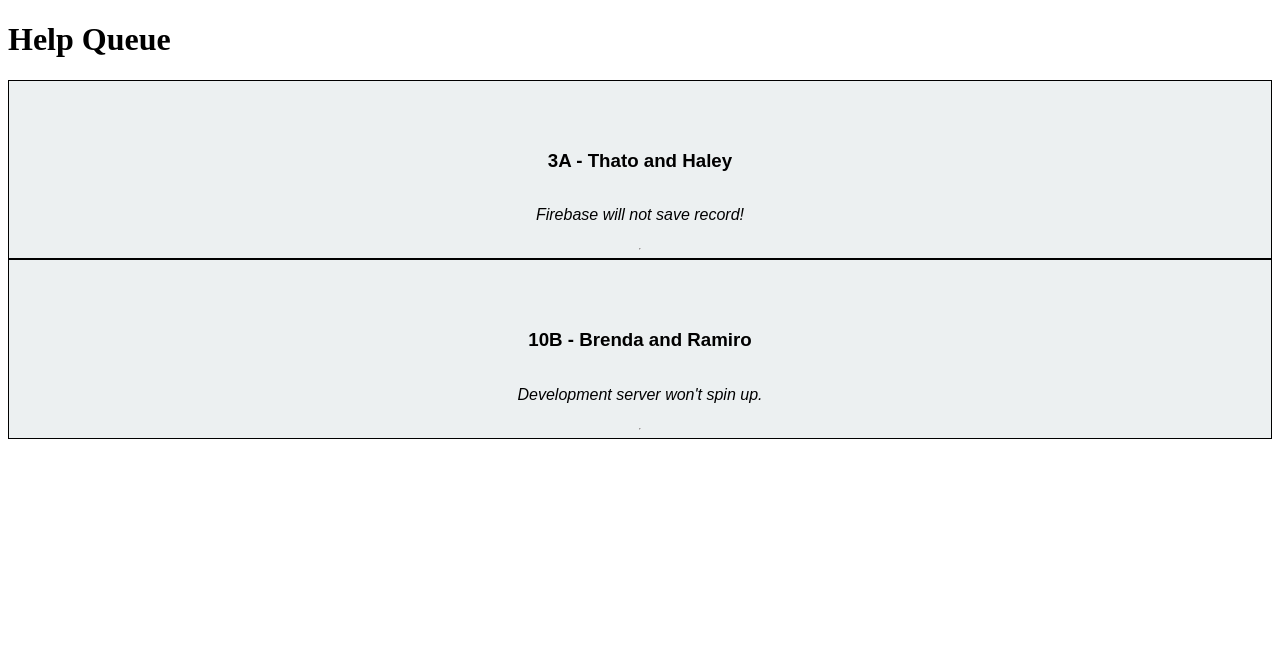
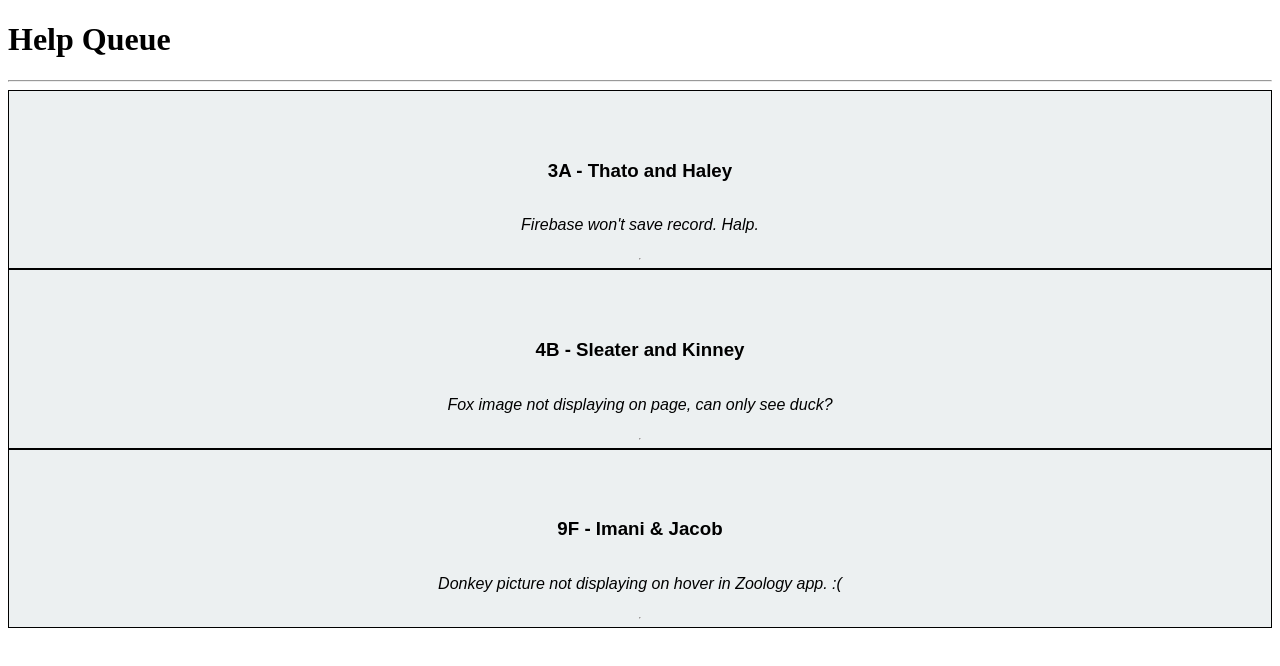
Before and after one commit to brenderbee/react-prework, a React app: page / in a window 1280 px wide. Shown: the top 666 px of the page. Built offline with nearby package versions, Linux system fonts and the light colour scheme.

Commit message:
Add looping and master ticket list.

```diff
--- a/src/components/TicketList.jsx
+++ b/src/components/TicketList.jsx
@@ -2,16 +2,33 @@ import React from 'react';
 import Ticket from './Ticket';
 
 function TicketList(){
+  var masterTicketList = [
+    {
+      names: 'Thato and Haley',
+      location: '3A',
+      issue: 'Firebase won\'t save record. Halp.'
+    },
+    {
+      names: 'Sleater and Kinney',
+      location: '4B',
+      issue: 'Fox image not displaying on page, can only see duck?'
+    },
+    {
+      names: 'Imani & Jacob',
+      location: '9F',
+      issue: 'Donkey picture not displaying on hover in Zoology app. :('
+    }
+  ];
+
   return (
     <div>
-      <Ticket
-        location="3A"
-        names="Thato and Haley"
-        issue="Firebase will not save record!"/>
-      <Ticket
-        location="10B"
-        names="Brenda and Ramiro"
-        issue="Development server won't spin up."/>
+      <hr/>
+      {masterTicketList.map((ticket, index) =>
+        <Ticket names={ticket.names}
+          location={ticket.location}
+          issue={ticket.issue}
+          key={index}/>
+      )}
     </div>
   );
 }
```
Also changed, not shown: .eslintrc.json.
